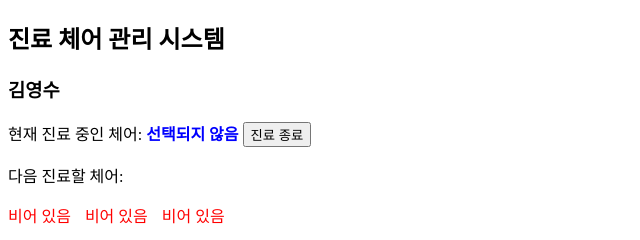
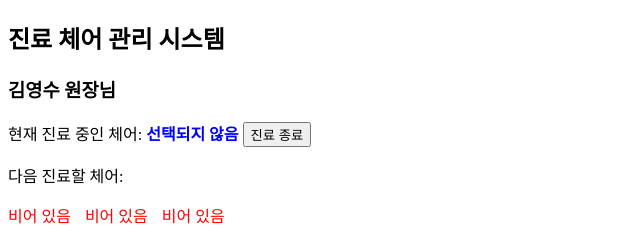
Before and after one commit to kimyungsoo/Doctor_sequence, a website: page popup.html in a window 1280 px wide. Shown: the top 240 px of the page, 0-640 px from the left. Drawn offline with Linux system fonts and the light colour scheme.

Commit message:
Update popup.html

```diff
--- a/popup.html
+++ b/popup.html
@@ -30,7 +30,7 @@
 
   <!-- 의사 1 -->
   <div>
-    <h3>김영수</h3>
+    <h3>김영수 원장님</h3>
     <p>현재 진료 중인 체어: <span id="currentChair1" class="current-chair">선택되지 않음</span>
       <button onclick="endCurrentChair('doctor1')">진료 종료</button>
     </p>
```
